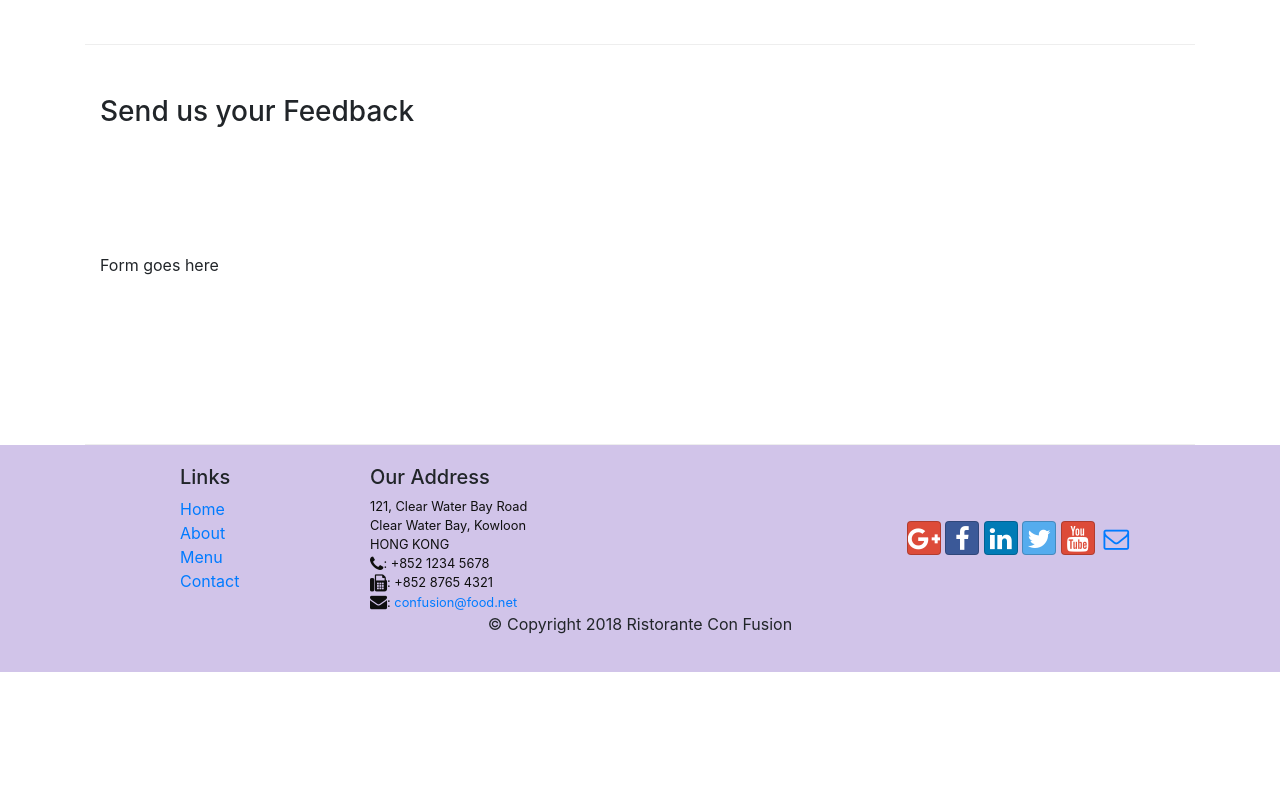
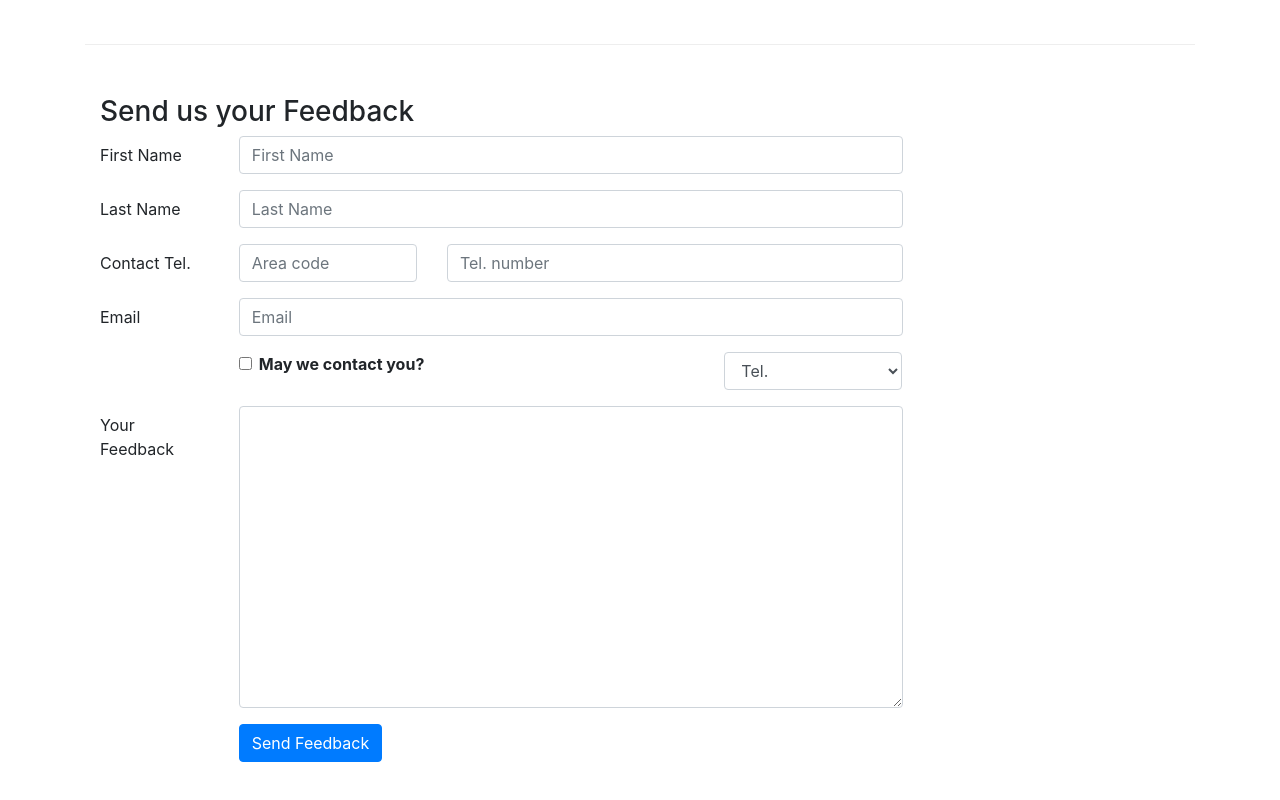
Before and after one commit to Isha2103/Front-end-Web-UI-Framework, a website: page contactus.html in a window 1280 px wide. Shown: the part 820-1620 px from the top of the page. Before the commit the page ends 1492 px from the top, so only its background shows below. Drawn offline with nearby package versions, Linux system fonts and the light colour scheme.

Commit message:
Added Form

```diff
--- a/contactus.html
+++ b/contactus.html
@@ -92,7 +92,73 @@
               <h3>Send us your Feedback</h3>
            </div>
             <div class="col-12 col-md-9">
-                Form goes here
+                <!-----Adding a basic form---->
+                <form>
+                    <!--create a simple horizontal form with two fields-->
+                    <div class="form-group row">
+                        <label for="firstname" class="col-md-2 col-form-label">First Name</label>
+                        <div class="col-md-10">
+                            <input type="text" class="form-control" id="firstname" name="firstname" placeholder="First Name">
+                        </div>
+                    </div>
+                    <div class="form-group row">
+                        <label for="lastname" class="col-md-2 col-form-label">Last Name</label>
+                        <div class="col-md-10">
+                            <input type="text" class="form-control" id="lastname" name="lastname" placeholder="Last Name">
+                        </div>
+                    </div>
+                    <!----add fields to seek user's telephone number and email----->
+                    <div class="form-group row">
+                        <label for="telnum" class="col-12 col-md-2 col-form-label">Contact Tel.</label>
+                        <div class="col-5 col-md-3">
+                            <input type="tel" class="form-control" id="areacode" name="areacode" placeholder="Area code">
+                        </div>
+                        <div class="col-7 col-md-7">
+                            <input type="tel" class="form-control" id="telnum" name="telnum" placeholder="Tel. number">
+                        </div>
+                    </div>
+                    <div class="form-group row">
+                        <label for="emailid" class="col-md-2 col-form-label">Email</label>
+                        <div class="col-md-10">
+                            <input type="email" class="form-control" id="emailid" name="emailid" placeholder="Email">
+                        </div>
+                    </div>
+                    <!------Adding a Checkbox and Select-->
+                    <!----addition of a checkbox and a select element to the form-->
+                    <div class="form-group row">
+                        <div class="col-md-6 offset-md-2">
+                            <div class="form-check">
+                                <input type="checkbox" class="form-check-input" name="approve" id="approve" value="">
+                                <label class="form-check-label" for="approve">
+                                    <strong>May we contact you?</strong>
+                                </label>
+                            </div>
+                        </div>
+                        <div class="col-md-3 offset-md-1">
+                            <select class="form-control">
+                                <option>Tel.</option>
+                                <option>Email</option>
+                            </select>
+                        </div>
+                    </div>
+                    <!---Adding a textarea---->
+                    <!-----add a textarea for the users to submit their feedback comments-->
+                    <div class="form-group row">
+                        <label for="feedback" class="col-md-2 col-form-label">Your Feedback</label>
+                        <div class="col-md-10">
+                            <textarea class="form-control" id="feedback" name="feedback" rows="12"></textarea>
+                        </div>
+                    </div>
+                    <!----Adding the Submit Button-->
+                    <!------add the submit button to the form-->
+                    <div class="form-group row">
+                        <div class="offset-md-2 col-md-10">
+                            <button type="submit" class="btn btn-primary">Send Feedback</button>
+                        </div>
+                    </div>
+                </form>
+
+
             </div>
              <div class="col-12 col-md">
             </div>
```
